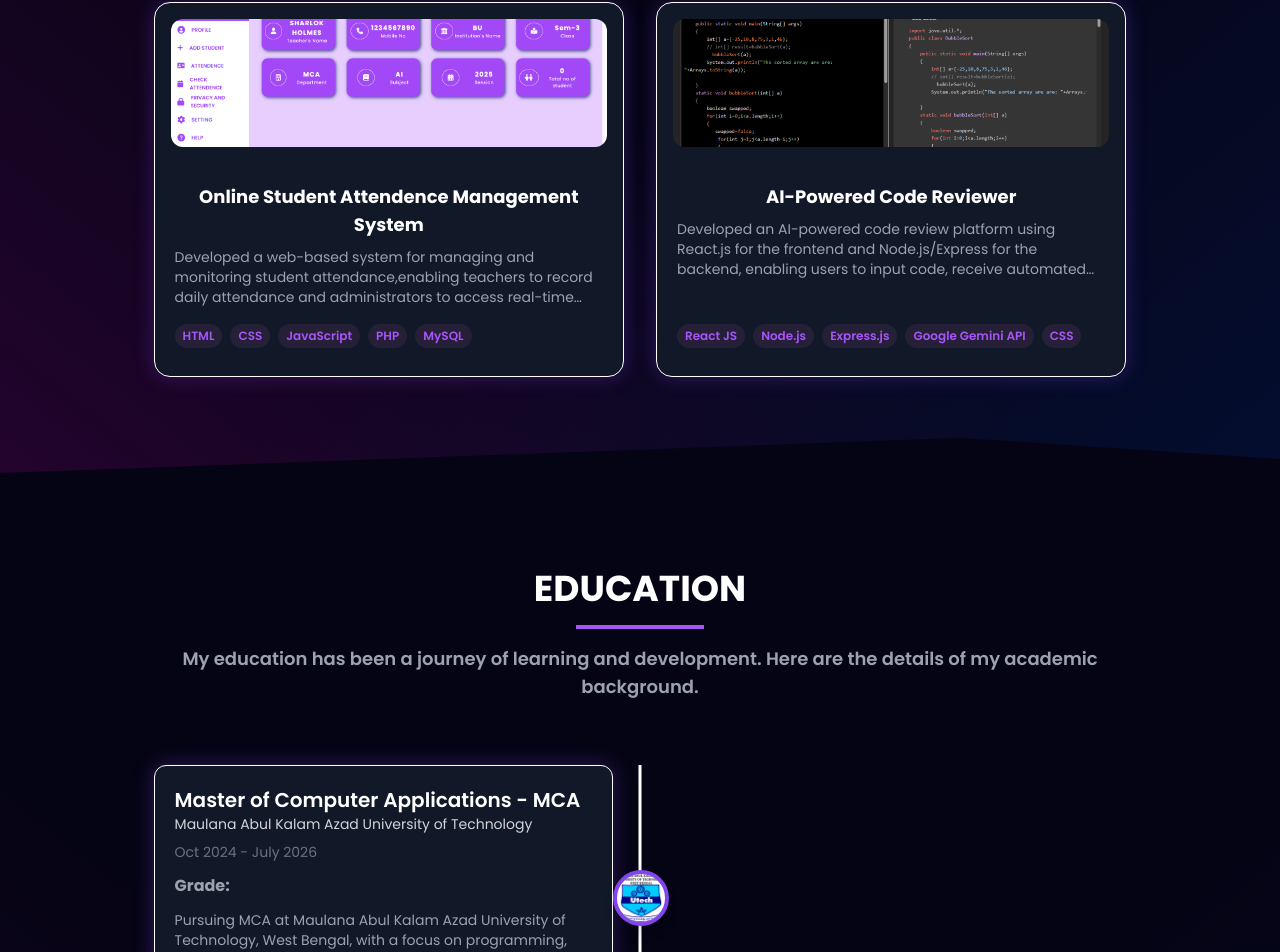
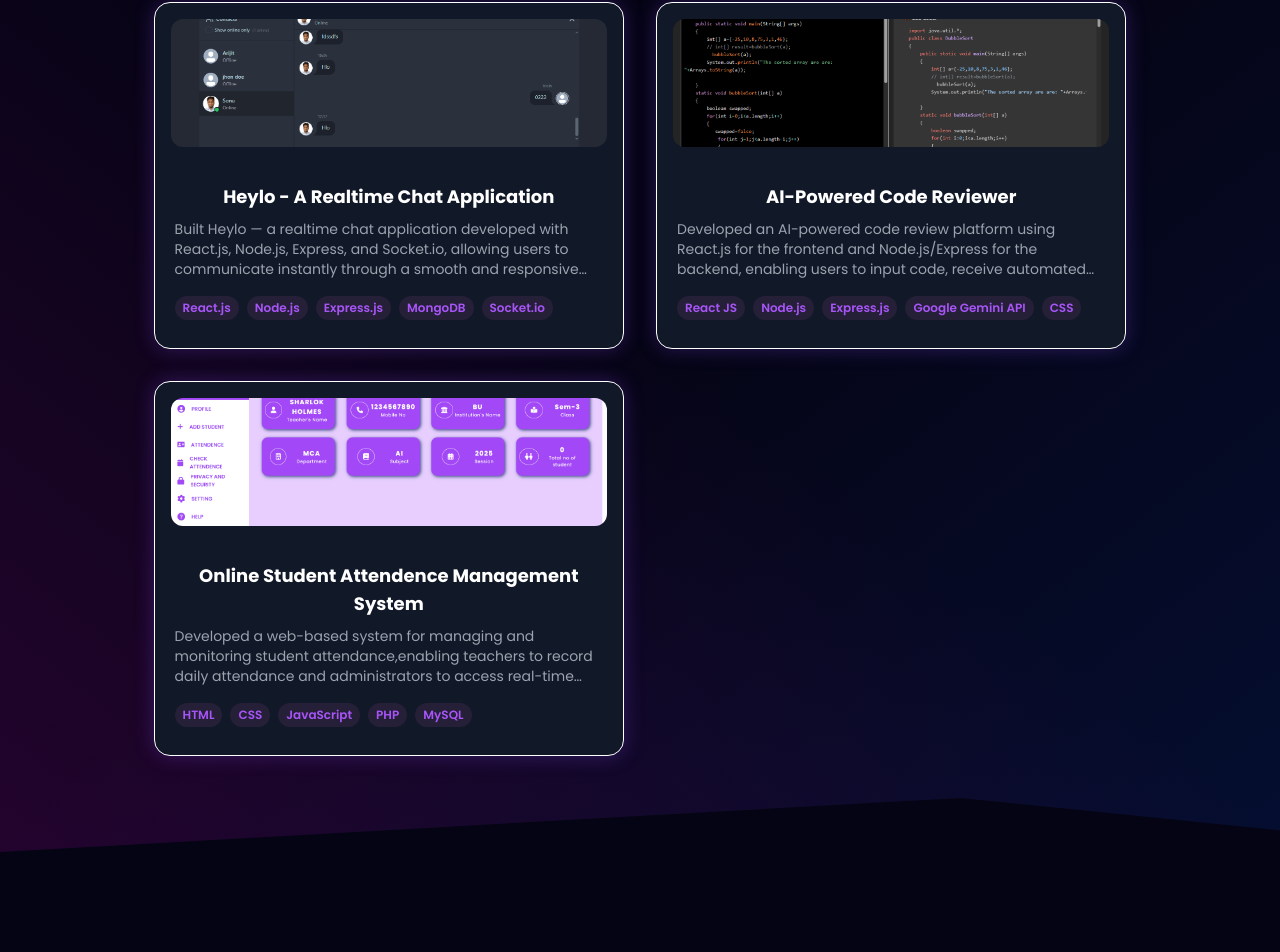
Before and after one commit to ArijitAdhikari25/Arijit-s_Portfolio, a React (Vite) app: page / in a window 1280 px wide. Shown: the part 1954-2906 px from the top of the page. Built offline with nearby package versions, Linux system fonts and the light colour scheme.

Commit message:
add project

```diff
--- a/src/constants.js
+++ b/src/constants.js
@@ -54,6 +54,7 @@ import crvb from './assets/education_logo/crvb.jpeg';
 // Project Section Logo's
 import attendance from './assets/work_logo/attendance.png';
 import code_review from './assets/work_logo/Code_review.png';
+import heylo from './assets/work_logo/heylo-ss.png';
 import githubdetLogo from './assets/work_logo/github_det.png';
 import csprepLogo from './assets/work_logo/cs_prep.png';
 import movierecLogo from './assets/work_logo/movie_rec.png';
@@ -218,17 +219,17 @@ export const SkillsInfo = [
   ];
 
   export const projects = [
-    {
+
+     {
       id: 0,
-      title: "Online Student Attendence Management System",
+      title: "Heylo - A Realtime Chat Application",
       description:
-        "Developed a web-based system for managing and monitoring student attendance,enabling teachers to record daily attendance and administrators to access real-time reports.",
-      image: attendance,
-      tags: ["HTML", "CSS", "JavaScript", "PHP", "MySQL"],
-      github: "#",
-      webapp: "https://attendence.lovestoblog.com/",
+        "Built Heylo — a realtime chat application developed with React.js, Node.js, Express, and Socket.io, allowing users to communicate instantly through a smooth and responsive interface. The app features live message updates, active user tracking, and efficient event-driven communication for a seamless chatting experience.",
+      image: heylo,
+      tags: ["React.js","Node.js","Express.js","MongoDB","Socket.io"],
+      github: "https://github.com/ArijitAdhikari25/Chat-App",
+      webapp: "https://heylo-chat-app.onrender.com",
     },
-
      {
       id: 1,
       title: "AI-Powered Code Reviewer",
@@ -239,5 +240,15 @@ export const SkillsInfo = [
       github: "https://github.com/ArijitAdhikari25/Ai-Code-Reviewer-Front",
       webapp: "https://ai-code-reviewer-front.vercel.app/",
     },
+     {
+      id: 2,
+      title: "Online Student Attendence Management System",
+      description:
+        "Developed a web-based system for managing and monitoring student attendance,enabling teachers to record daily attendance and administrators to access real-time reports.",
+      image: attendance,
+      tags: ["HTML", "CSS", "JavaScript", "PHP", "MySQL"],
+      github: "#",
+      webapp: "https://attendence.lovestoblog.com/",
+    },
 
   ];
```
Also changed, not shown: src/assets/work_logo/heylo-ss.png (added).
